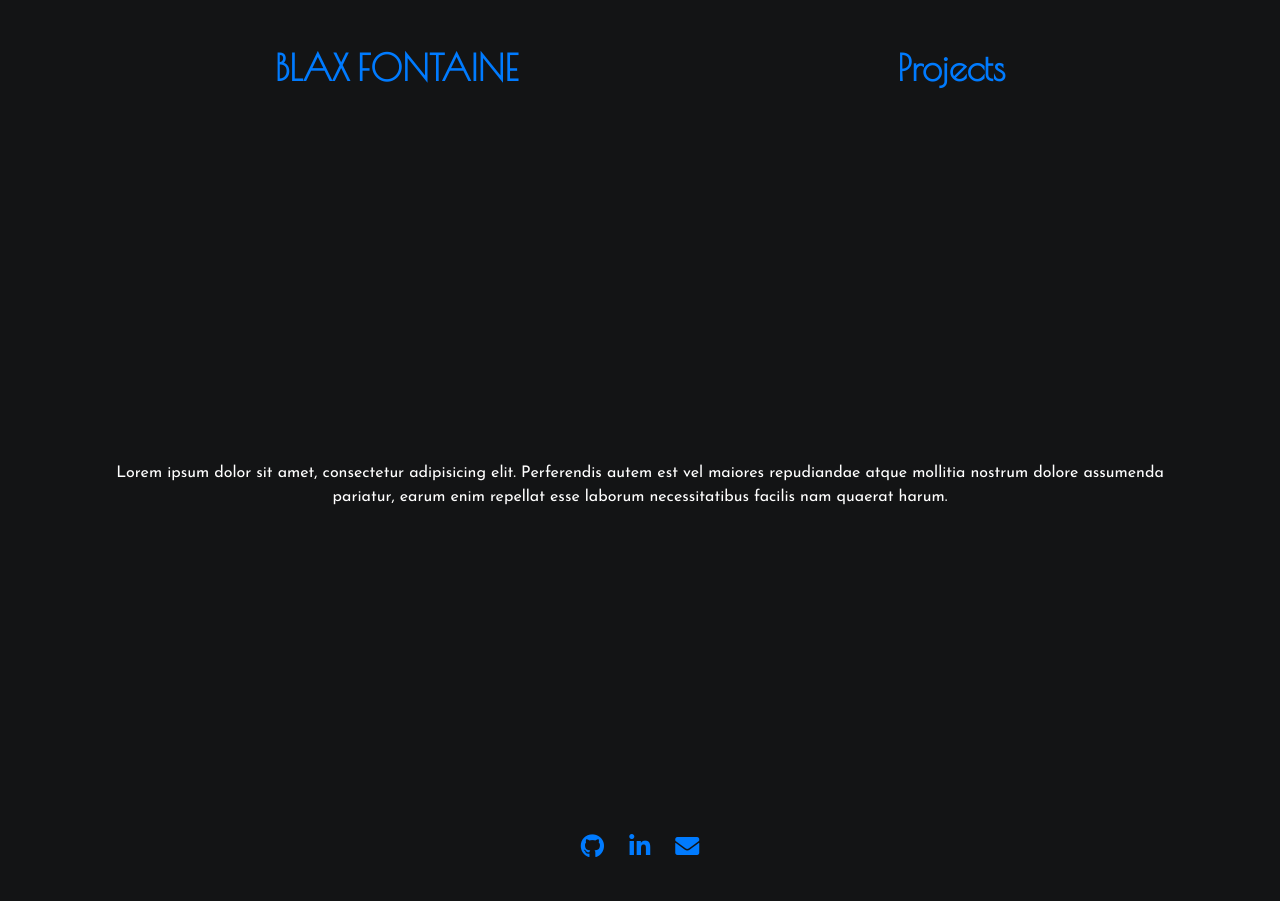
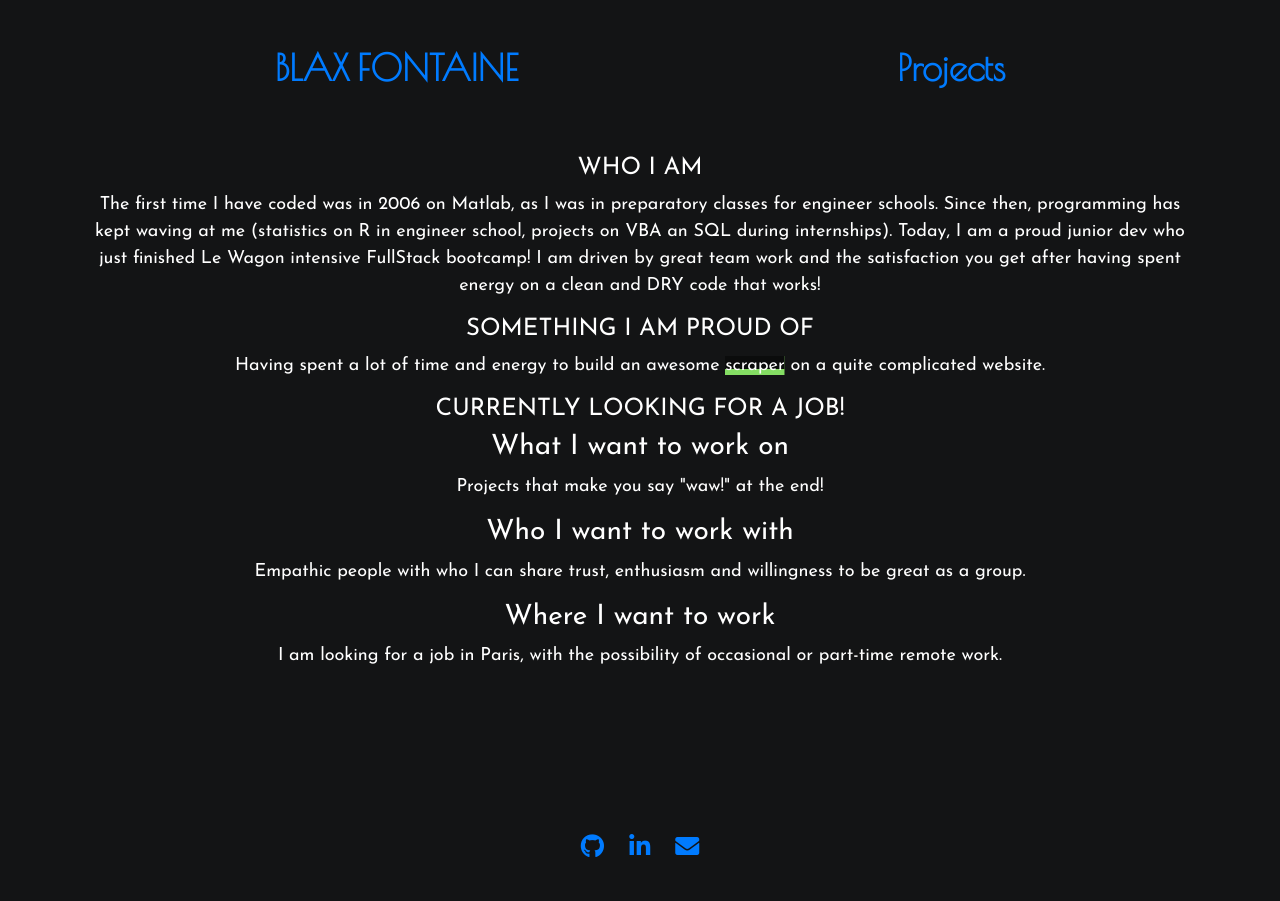
Before and after one commit to BlaxFontaine/myportfolio, a Jekyll site: the page built from index.html, in a window 1280 px wide. Built offline with Jekyll 4.4.1, drawn with Linux system fonts in a browser that asks for light colours; some web fonts are replaced.

Commit message:
homepage content

```diff
--- a/_sass/main.scss
+++ b/_sass/main.scss
@@ -79,7 +79,13 @@ body {
 
 .me-wrapper {
   height: calc(100vh - 223px);
-  display: flex;
-  align-items: center;
   color: white !important;
 }
+
+.me-wrapper h4 {
+  text-transform: uppercase;
+}
+
+.me-wrapper p {
+  font-size: 18px;
+}
--- a/index.html
+++ b/index.html
@@ -4,5 +4,21 @@ title: BLAX FONTAINE | Home
 ---
 
 <div class="me-wrapper">
-  <p>Lorem ipsum dolor sit amet, consectetur adipisicing elit. Perferendis autem est vel maiores repudiandae atque mollitia nostrum dolore assumenda pariatur, earum enim repellat esse laborum necessitatibus facilis nam quaerat harum.</p>
+  <div class="profile-section">
+    <h4>Who I am</h4>
+    <p>The first time I have coded was in 2006 on Matlab, as I was in preparatory classes for engineer schools. Since then, programming has kept waving at me (statistics on R in engineer school, projects on VBA an SQL during internships). Today, I am a proud junior dev who just finished Le Wagon intensive FullStack bootcamp! I am driven by great team work and the satisfaction you get after having spent energy on a clean and DRY code that works!</p>
+  </div>
+  <div class="profile-section">
+    <h4>Something I am proud of</h4>
+    <p>Having spent a lot of time and energy to build an awesome <a href="https://github.com/BlaxFontaine/derby-match/blob/master/lib/tasks/fts_scrap.rake" class="link" target="_blank"><span>scraper</span></a> on a quite complicated website.</p>
+  </div>
+  <div class="profile-section">
+    <h4>Currently looking for a job!</h4>
+    <h3>What I want to work on</h3>
+    <p>Projects that make you say "waw!" at the end!</p>
+    <h3>Who I want to work with</h3>
+    <p>Empathic people with who I can share trust, enthusiasm and willingness to be great as a group.</p>
+    <h3>Where I want to work</h3>
+    <p>I am looking for a job in Paris, with the possibility of occasional or part-time remote work.</p>
+  </div>
 </div>
```
